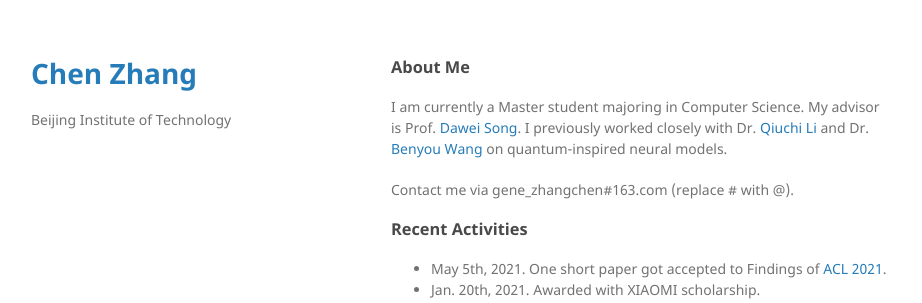
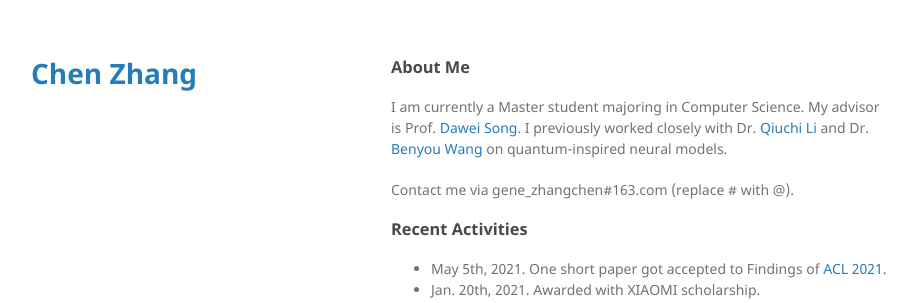
Before and after one commit to GeneZC/genezc.github.io, a Jekyll site: the page built from index.md, in a window 1280 px wide. Shown: the top 303 px of the page, without its empty margins (179-1101 px from the left). Built offline with Jekyll 4.4.1, drawn with Linux system fonts in a browser that asks for light colours; our own code applies the rules of GitHub Pages for plain Markdown files.

Commit message:
Update _config.yml

```diff
--- a/_config.yml
+++ b/_config.yml
@@ -1,6 +1,6 @@
 title: Chen Zhang
 favicon: /assets/img/favicon.ico
 profile: /assets/img/profile.jpg
-description: Beijing Institute of Technology
+description:
 google_analytics:
 theme: jekyll-theme-minimal
```
